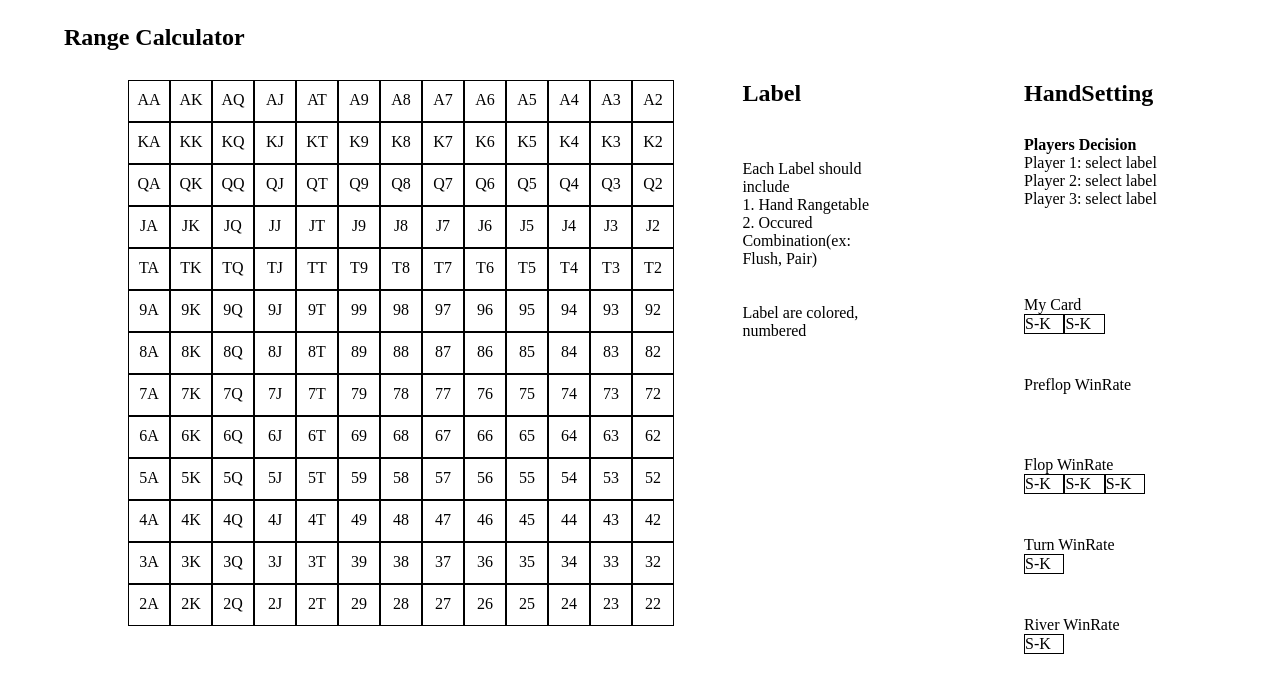
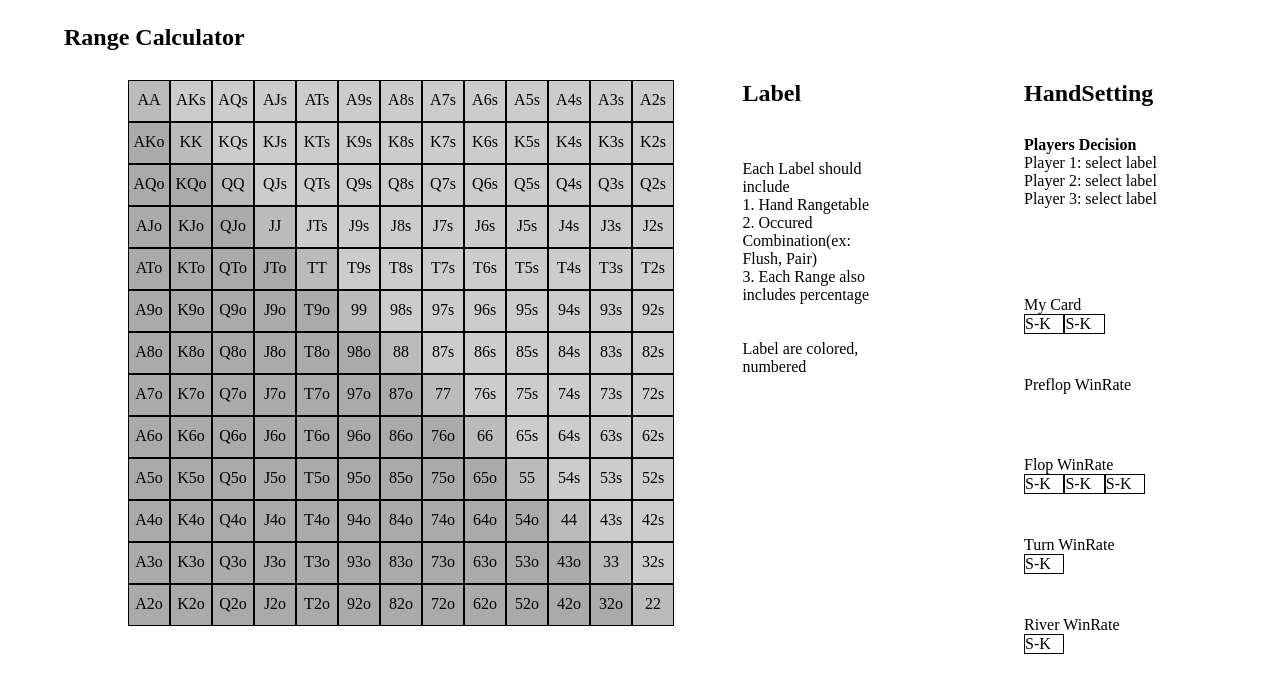
Before and after one commit to distrue/holdem_calculator, a Next.js app in the folder frontend/: page / in a window 1280 px wide. Shown: the top 688 px of the page. Built offline with nearby package versions, Linux system fonts and the light colour scheme.

Commit message:
BoxBlock setup; block coloring designed

```diff
--- a/frontend/components/labeltable.tsx
+++ b/frontend/components/labeltable.tsx
@@ -5,7 +5,7 @@ const LabelTable = (props) => {
     return(<div style={style}>
         <div style={{display:"block", width:"10vw", height:"10vh", fontSize:"3vh", fontWeight: "bold"}}>Label</div>
         <div style={{display:"block", width:"10vw"}}>Each Label should include
-        <br/>1. Hand Rangetable <br/>2. Occured Combination(ex: Flush, Pair)</div>
+        <br/>1. Hand Rangetable <br/>2. Occured Combination(ex: Flush, Pair) <br/> 3. Each Range also includes percentage </div>
         <br/><br/>
         <div style={{display:"block", width:"10vw"}}>Label are colored, numbered</div>
     </div>);
--- a/frontend/components/rangeblock.tsx
+++ b/frontend/components/rangeblock.tsx
@@ -1,10 +1,32 @@
 import * as React from 'react';
+import {useState} from 'react';
 
 interface Props {
-    com: string[];
+    com: number[];
 }
+const combiBase = ["A", "K", "Q", "J", "T", "9", "8", "7", "6", "5", "4", "3", "2"];
 const RangeBlock = (props: Props) => {
-    return(<div className="Block">{props.com[0]}{props.com[1]}</div>);
+    let Label = useState([]);
+    // Click 하고 있으면 rangetable에서 mobx state update
+    // click 하고 있는 상태에서 hover되면 drag 처리
+    if(props.com[0] < props.com[1]) {
+        return(<div className="Block" onClick={e => {
+            if(Label[0].length == 0 || false) { /* mobx로 cursor pointer 줘서 선택 시킬 것 */
+                Label[1](Label[0].push("A"));
+            }
+            console.log(Label);
+        }} onContextMenu={e => {
+            e.preventDefault();
+            // callbox State 설정
+            Label[1]([]); // For example
+        }} style={{backgroundColor: Label[0].length!==0?"#f46500":"#cccccc", cursor: "pointer"}}>{combiBase[props.com[0]]}{combiBase[props.com[1]]}s</div>);
+    }
+    else if(props.com[0] == props.com[1]) {
+        return(<div className="Block" style={{backgroundColor: "#bbbbbb"}}>{combiBase[props.com[0]]}{combiBase[props.com[1]]}</div>);
+    }
+    else {
+        return(<div className="Block" style={{backgroundColor: "#aaaaaa"}}>{combiBase[props.com[1]]}{combiBase[props.com[0]]}o</div>);
+    }
 }
 
 export default RangeBlock;
--- a/frontend/components/rangetable.tsx
+++ b/frontend/components/rangetable.tsx
@@ -2,13 +2,13 @@ import * as React from 'react';
 import {RangeBlock} from '../components';
 import styled from 'styled-components' ;
 
-const combiBase = ["A", "K", "Q", "J", "T", "9", "8", "7", "6", "5", "4", "3", "2"];
+const NumRange = [0, 1, 2, 3, 4, 5, 6, 7, 8, 9, 10, 11, 12]
 const RangeTable = (props) => {
     const style = {display: "block", ...props.style};
     return(<div style={style}>
-        {combiBase.map(first => {
+        {NumRange.map(first => {
             return(<Line>
-                {combiBase.map(second => {
+                {NumRange.map(second => {
                     return(<RangeBlock com={[first, second]}/>);
                 })}
             </Line>);
--- a/frontend/pages/index.tsx
+++ b/frontend/pages/index.tsx
@@ -1,6 +1,5 @@
 import * as React from 'react';
 import {RangeTable, LabelTable, HandTable} from '../components';
-import styled from 'styled-components' ;
 
 export default () => {
     return(<>
```
